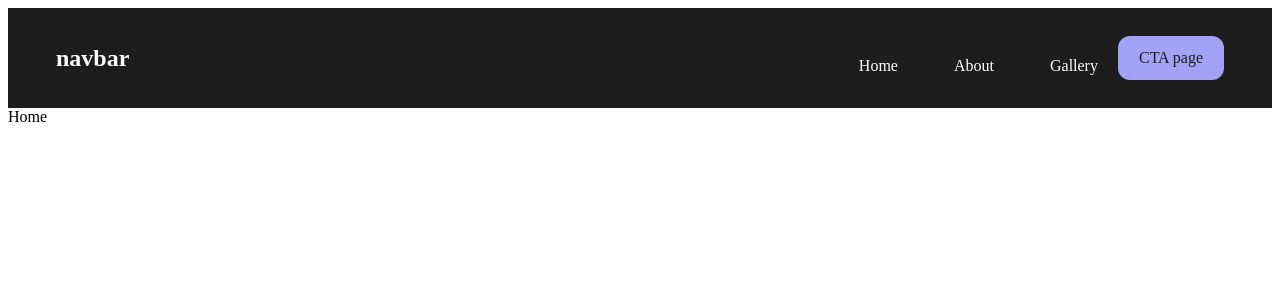
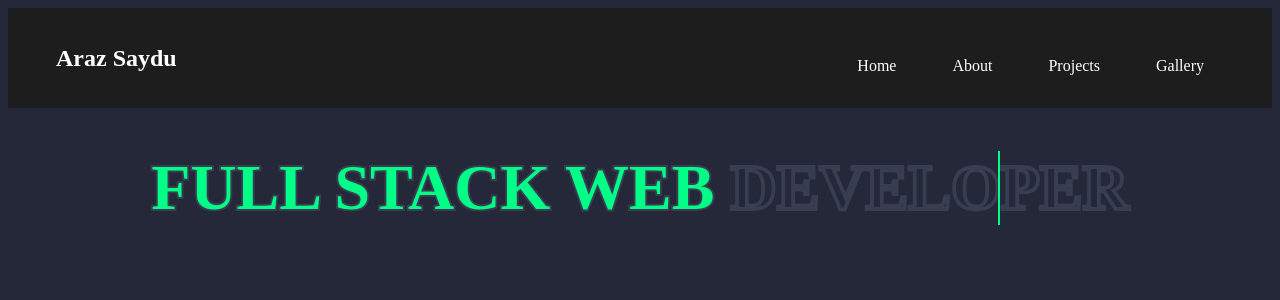
Before and after one commit to arasaa/Araz-Saydu, a React (Create React App) app in the folder client/: page / in a window 1280 px wide. Shown: the top 300 px of the page. Built offline with nearby package versions, Linux system fonts and the light colour scheme; a web font is replaced by a local one.

Commit message:
fixed closing menu in media version && added Head with animation

```diff
--- a/client/src/App.js
+++ b/client/src/App.js
@@ -2,6 +2,10 @@ import { BrowserRouter, Route, Routes } from 'react-router-dom'
 import Header from '../src/components/header/Header'
 import Home from './pages/home/Home'
 import About from './pages/about/About'
+import Projects from './pages/projects/Projects';
+import Gallery from './pages/gallery/Gallery';
+import Test from './components/test/Example';
+// import Example from './components/Example';
 
 function App() {
   return (
@@ -11,6 +15,9 @@ function App() {
     <Routes>
       <Route path="/" element={<Home  />} exact/>
       <Route path="/about" element={<About />} />
+      <Route path="/projects" element={<Projects />} />
+      <Route path="/gallery" element={<Gallery />} />
+      {/* <Route path="/example" element={<Example />} /> */}
      </Routes>
     </>
     </BrowserRouter>
--- a/client/src/components/header/Header.jsx
+++ b/client/src/components/header/Header.jsx
@@ -11,6 +11,16 @@ const Header = () => {
     width: undefined,
     height: undefined,
   })
+
+
+  //closing menu when it is media screen and BiMenuAltRight is open
+  const closeMenu = () => {
+    if(menuOpen){
+      setMenuOpen(false)
+    }
+  }
+
+
   useEffect(() => {
         const handleResize = () => {
           setSize({
@@ -40,25 +50,28 @@ const Header = () => {
     //classes.header is in header.module.scss
     <header className={classes.header}>
       <div className={classes.header_content}>
-      <h2 className={classes.header_logo}>navbar</h2>
+      <h2 className={classes.header_logo}>Araz Saydu</h2>
 
 
       {/* nav is inside header */}
         <nav className={`${classes.header_content_nav} ${menuOpen ? classes.isMenu : ""}`}>
-          <ul>
-            <li>
-              <Link to={"/"} >Home</Link>
+          <ul >
+            <li onClick={closeMenu}>
+              <Link to={"/"}>Home</Link>
 
             </li>
-            <li>
+            <li onClick={closeMenu}>
               <Link to={"/about"} >About</Link>
             </li>
-            <li>
+            <li onClick={closeMenu}>
+              <Link to={"/projects"} >Projects</Link>
+            </li>
+            <li onClick={closeMenu}>
               <Link to={"/gallery"} >Gallery</Link>
             </li>
           </ul>
           {/* button is inside NAV */}
-          <button>CTA page</button>
+          {/* <button>CTA page</button> */}
         </nav>
         {/* toggle navbar */}
         <div className={classes.header_content_toggle}>
--- /dev/null
+++ b/client/src/pages/gallery/Gallery.jsx
@@ -0,0 +1,9 @@
+import React from 'react'
+
+const Gallery = () => {
+  return (
+    <div>Gallery</div>
+  )
+}
+
+export default Gallery
--- a/client/src/pages/home/Home.jsx
+++ b/client/src/pages/home/Home.jsx
@@ -1,8 +1,13 @@
 import React from 'react'
+import  './home.css'
 
 const Home = () => {
   return (
-    <div>Home</div>
+    <>
+      <div className="defines-Head">
+        <h1 className="defines-H1" data-text="FULL STACK WEB DEVELOPER">FULL STACK WEB DEVELOPER</h1>
+      </div>
+    </>
   )
 }
 
--- /dev/null
+++ b/client/src/pages/home/home.css
@@ -0,0 +1,44 @@
+
+body {
+    background: #252839;
+}
+.defines-Head{
+    display: flex;
+    justify-content: center;
+    /* align-items: center; */
+    /* min-height: 100vh; */
+    background: #252839;
+}
+
+.defines-H1{
+    position: relative;
+    font-size: 5vw;
+    color: #252839;
+    -webkit-text-stroke: 0.3vw #383d52;
+    text-transform: uppercase;
+
+}
+.defines-H1::before{
+    content: attr(data-text);
+    position: absolute;
+    top: 0;
+    left: 0;
+    width: 0;
+    height: 100%;
+    color: #01fe87;
+    -webkit-text-stroke: 0vw #383d52;
+    border-right: 2px solid #01fe87;
+    overflow: hidden;
+    animation: animate 6s linear infinite;
+}
+@keyframes animate {
+    0%,10%,100%
+    {
+        width: 0;
+
+    }
+    70%,90%
+    {
+        width: 100%;
+    }
+}
--- /dev/null
+++ b/client/src/pages/projects/Projects.jsx
@@ -0,0 +1,9 @@
+import React from 'react'
+
+const Projects = () => {
+  return (
+    <div>Projects</div>
+  )
+}
+
+export default Projects
```
Also changed, not shown: client/src/components/test/Example.jsx (added).
